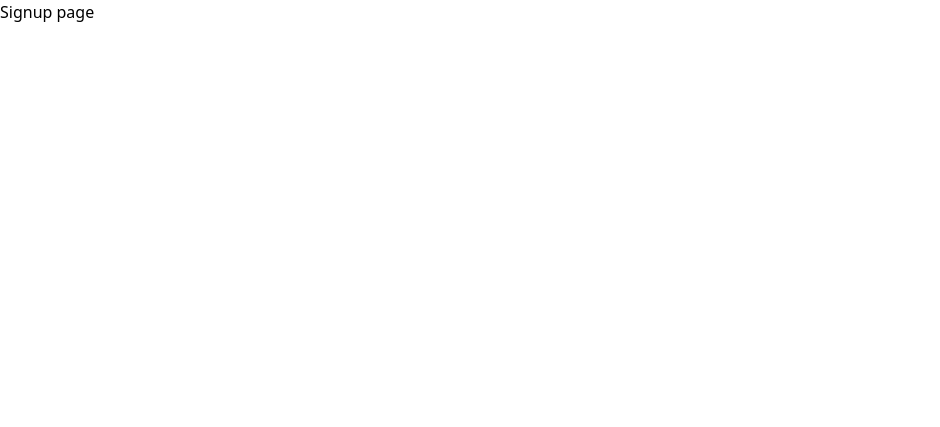
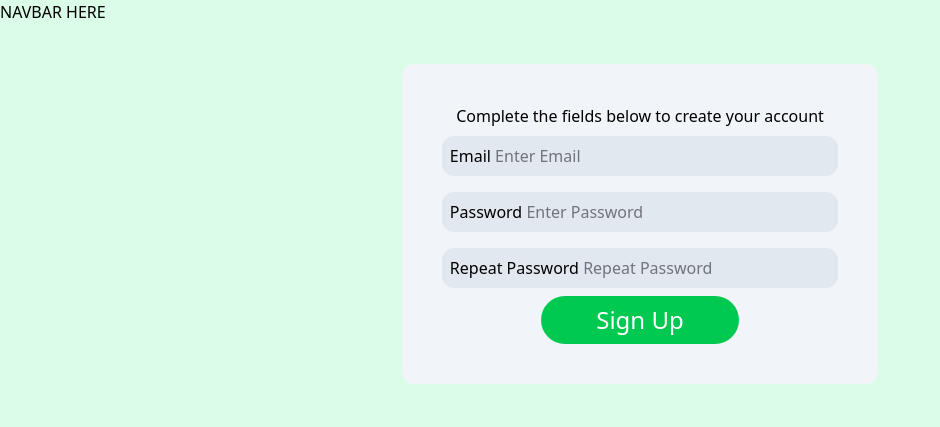
Before and after one commit to AdamPriestman/healthyHabitatPages, a website built with Vite: page signup.html in a window 1280 px wide. Shown: the whole page, without its empty margins (0-940 px from the left). Built offline with nearby package versions, Linux system fonts and the light colour scheme.

Commit message:
basic signup page made

```diff
--- a/signup.html
+++ b/signup.html
@@ -1 +1,66 @@
-<h1>Signup page</h1>
+<body class="m-0 p-0 h-screen w-full bg-green-100">
+  <div class="navbar"><h1>NAVBAR HERE</h1></div>
+
+  <div class="page flex flex-col items-center">
+    <div class="flex">
+      <form action="">
+        <div
+          class="formContainer flex flex-col items-center justify-center bg-slate-100 rounded-xl m-10 p-10"
+        >
+          <p>Complete the fields below to create your account</p>
+
+          <div class="p-2 m-2 bg-slate-200 rounded-xl w-full">
+            <label for="email">Email</label>
+            <input
+              type="text"
+              placeholder="Enter Email"
+              name="email"
+              required
+            />
+          </div>
+
+          <div class="p-2 m-2 bg-slate-200 rounded-xl w-full">
+            <label for="password">Password</label>
+            <input
+              type="password"
+              placeholder="Enter Password"
+              name="password"
+              required
+            />
+          </div>
+
+          <div class="p-2 m-2 bg-slate-200 rounded-xl w-full">
+            <label for="password-repeat">Repeat Password</label>
+            <input
+              type="password"
+              placeholder="Repeat Password"
+              name="password-repeat"
+              required
+            />
+          </div>
+
+          <!-- <div class="p-2 m-2 bg-slate-200 rounded-xl w-full">
+            <label for="label_name">field_name</label>
+            <input
+              type="text"
+              placeholder="placeholder"
+              name="field_name"
+              required
+            />
+          </div> -->
+
+          <div class="container flex flex-col items-center justify-center">
+            <button
+              type="submit"
+              class="rounded-full bg-green-500 px-6 py-2 text-white hover:bg-green-600 text-2xl w-1/2 flex items-center justify-center"
+            >
+              Sign Up
+            </button>
+          </div>
+        </div>
+      </form>
+    </div>
+  </div>
+
+  <script type="module" src="/src/main.js"></script>
+</body>
```
